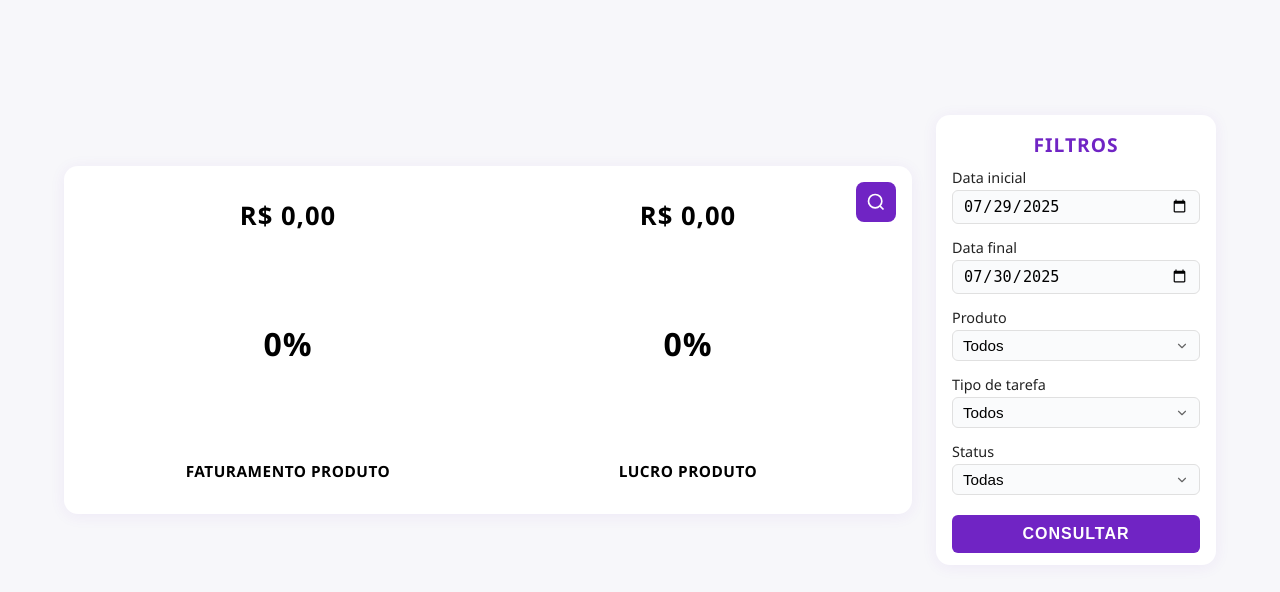
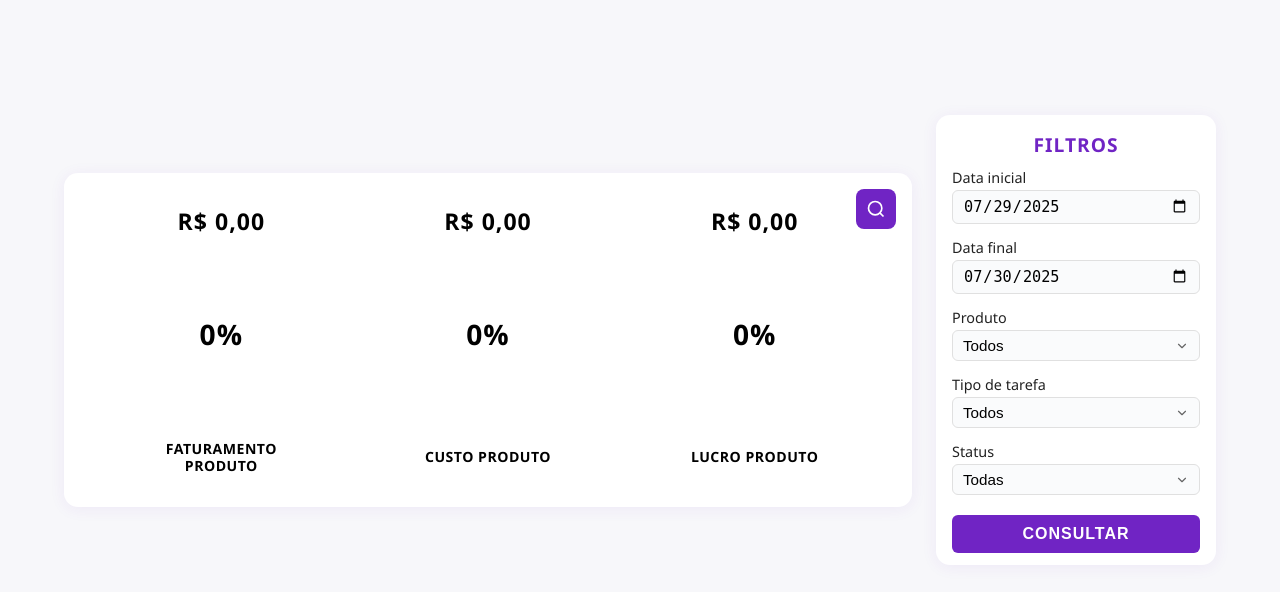
Before and after one commit to CodeByDouglas/Relatorio-lucro-Auvo, a Flask app: page /dashboard_produtos in a window 1280 px wide. Shown: the part 71-663 px from the top of the page. Run offline with Flask 3, Linux system fonts and the light colour scheme.

Commit message:
feat: implementa gráfico de custo de produtos e otimiza layout do dashboard
- Adiciona retorno de dados de custo de produtos no endpoint /dados/dashboard_produtos
- Implementa terceiro gráfico circular para "Custo Produto" no dashboard de produtos
- Reduz tamanho dos gráficos para comportar 3 gráficos no mesmo container
- Reordena gráficos para sequência: Faturamento → Custo → Lucro
- Corrige alinhamento dos títulos dos gráficos com altura consistente
- Adiciona tooltip "Custo produto" para o novo gráfico
- Utiliza cor laranja (#ff6b35) para diferenciar o gráfico de custo
- Mantém responsividade e animações consistentes com outros gráficos
- Ajusta espaçamentos e tamanhos de fonte para melhor aproveitamento do espaço

BREAKING CHANGE: Endpoint /dados/dashboard_produtos agora retorna estrutura com custo_produtos

```diff
--- a/app/controller/dashboard/dashboard_produtos.py
+++ b/app/controller/dashboard/dashboard_produtos.py
@@ -1,7 +1,7 @@
 from flask import request, jsonify
 from flask import Blueprint
 from app.controller.login.check_auth import check_auth
-from app.models.dados_calculados import  Faturamento_produtos, Lucro_produtos
+from app.models.dados_calculados import  Faturamento_produtos, Lucro_produtos, Custo_produtos
 from app.models.user import User
 from app.controller.dashboard.dashboard_geral import dashboard_controller_bp
 
@@ -17,6 +17,7 @@ def dados_dashboard_produtos():
 
             faturamento_produtos = Faturamento_produtos.query.filter_by(user_id=user_id).first()
             lucro_produtos = Lucro_produtos.query.filter_by(user_id=user_id).first()
+            custo_produtos = Custo_produtos.query.filter_by(user_id=user_id).first()
 
             # Calcular a porcentagem do lucro em relação ao faturamento de produtos.
             porcentagem_lucro = 0
@@ -34,6 +35,11 @@ def dados_dashboard_produtos():
                     "valor": lucro_produtos.valor,
                     "porcentagem_lucro_total": porcentagem_lucro
                 },
+
+                "custo_produtos": {
+                    "valor": custo_produtos.valor,
+                    "porcentagem_faturamento_total": custo_produtos.porcentagem_faturamento_total
+                }
             }), 200
 
         else:
--- a/app/static/css/dashboard_produtos.css
+++ b/app/static/css/dashboard_produtos.css
@@ -133,10 +133,10 @@ body, html {
     flex-direction: column;
     align-items: center;
     justify-content: flex-end;
-    padding: 0 32px;
+    padding: 0 20px;
     min-width: 0;
     min-height: 0;
-    flex: 1 1 50%;
+    flex: 1 1 33.33%;
     transition: none;
     position: relative;
 }
@@ -147,7 +147,7 @@ body, html {
 
 .chart-value {
     color: #000;
-    font-size: 2vw;
+    font-size: 1.8vw;
     font-weight: 700;
     margin-bottom: 8px;
     margin-top: 0;
@@ -156,12 +156,12 @@ body, html {
 }
 
 .chart-circle {
-    width: 16vw;
-    height: 16vw;
-    min-width: 180px;
-    min-height: 180px;
-    max-width: 260px;
-    max-height: 260px;
+    width: 14vw;
+    height: 14vw;
+    min-width: 150px;
+    min-height: 150px;
+    max-width: 220px;
+    max-height: 220px;
     margin-bottom: 8px;
     display: flex;
     align-items: center;
@@ -175,8 +175,8 @@ body, html {
     left: 50%;
     top: 50%;
     transform: translate(-50%, -50%);
-    font-size: 2.5vw;
-    min-font-size: 32px;
+    font-size: 2.2vw;
+    min-font-size: 28px;
     font-weight: 700;
     letter-spacing: 1px;
     text-align: center;
@@ -195,11 +195,16 @@ body, html {
 
 .chart-title {
     color: #000;
-    font-size: 1.2vw;
+    font-size: 1.1vw;
     font-weight: 600;
     margin-top: 8px;
     text-align: center;
     letter-spacing: 0.5px;
+    min-height: 2.5em;
+    display: flex;
+    align-items: center;
+    justify-content: center;
+    line-height: 1.2;
 }
 
 .filters-area {
--- a/app/static/js/dashboard_produtos.js
+++ b/app/static/js/dashboard_produtos.js
@@ -69,6 +69,7 @@ document.addEventListener('DOMContentLoaded', function() {
             switch(tipo) {
                 case 'faturamento-produto': tooltipFg = 'Faturamento produto'; break;
                 case 'lucro-produto': tooltipFg = 'Lucro produto'; tooltipBg = 'Faturamento produto'; break;
+                case 'custo-produto': tooltipFg = 'Custo produto'; tooltipBg = 'Faturamento produto'; break;
             }
             if (fg) {
                 fg.addEventListener('mousemove', (e) => mostrarTooltip(tooltipFg, e));
@@ -167,12 +168,16 @@ document.addEventListener('DOMContentLoaded', function() {
                 // Inicializar os números das porcentagens com 0%
                 document.getElementById('percent-faturamento-produto').textContent = '0%';
                 document.getElementById('percent-lucro-produto').textContent = '0%';
+                document.getElementById('percent-custo-produto').textContent = '0%';
                 // Faturamento Produto
                 document.getElementById('valor-faturamento-produto').textContent = `R$ ${Number(data.faturamento_produtos.valor).toLocaleString('pt-BR', {minimumFractionDigits: 2})}`;
                 desenharGraficoComTooltipAnimado('grafico-faturamento-produto', data.faturamento_produtos.porcentagem_faturamento_total, '#7024c4', '#eaeaea', 'faturamento-produto');
                 // Lucro Produto
                 document.getElementById('valor-lucro-produto').textContent = `R$ ${Number(data.lucro_produtos.valor).toLocaleString('pt-BR', {minimumFractionDigits: 2})}`;
                 desenharGraficoComTooltipAnimado('grafico-lucro-produto', data.lucro_produtos.porcentagem_lucro_total, '#16b14b', '#eaeaea', 'lucro-produto');
+                // Custo Produto
+                document.getElementById('valor-custo-produto').textContent = `R$ ${Number(data.custo_produtos.valor).toLocaleString('pt-BR', {minimumFractionDigits: 2})}`;
+                desenharGraficoComTooltipAnimado('grafico-custo-produto', data.custo_produtos.porcentagem_faturamento_total, '#ff6b35', '#eaeaea', 'custo-produto');
             }
         } catch (e) {
             // Pode exibir erro se desejar
--- a/app/templates/dashboard_produtos.html
+++ b/app/templates/dashboard_produtos.html
@@ -32,7 +32,14 @@
                     <div class="chart-circle" id="grafico-faturamento-produto">
                         <span class="chart-percent" id="percent-faturamento-produto">0%</span>
                     </div>
-                    <div class="chart-title">FATURAMENTO PRODUTO</div>
+                    <div class="chart-title">FATURAMENTO<br>PRODUTO</div>
+                </div>
+                <div class="chart-card">
+                    <div class="chart-value" id="valor-custo-produto">R$ 0,00</div>
+                    <div class="chart-circle" id="grafico-custo-produto">
+                        <span class="chart-percent" id="percent-custo-produto">0%</span>
+                    </div>
+                    <div class="chart-title">CUSTO PRODUTO</div>
                 </div>
                 <div class="chart-card">
                     <div class="chart-value" id="valor-lucro-produto">R$ 0,00</div>
```
